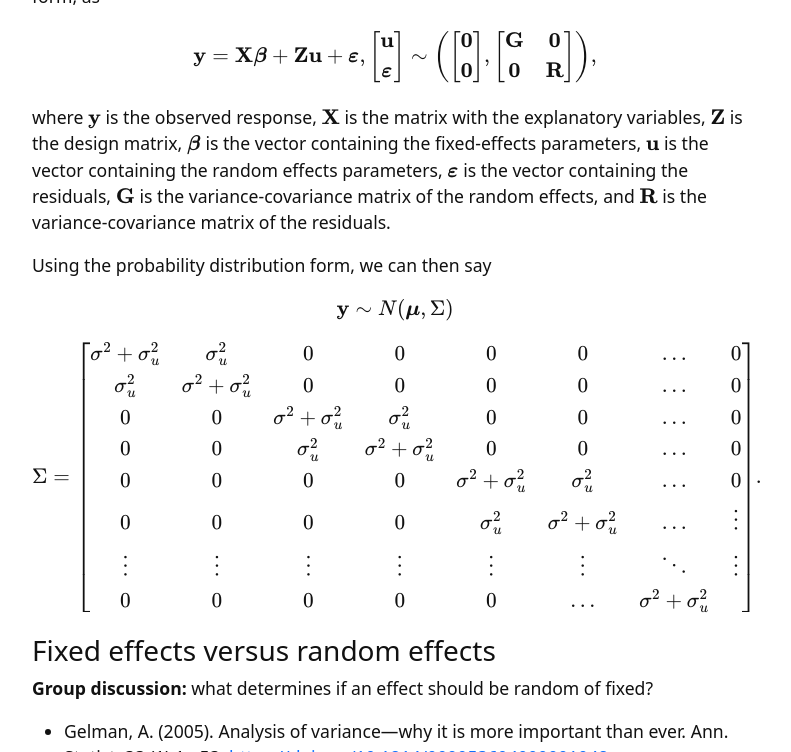
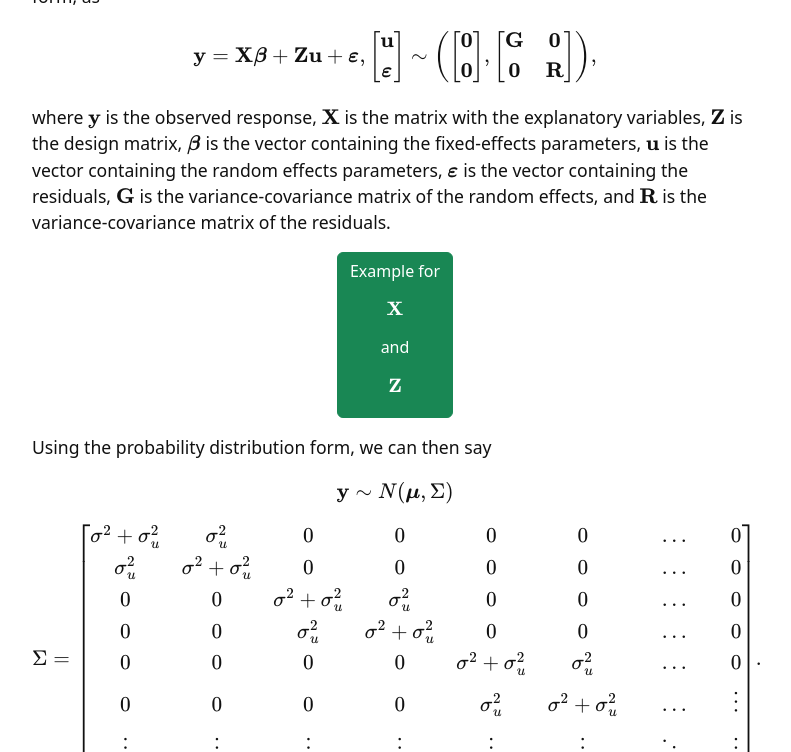
Before and after one commit to jlacasa/mixed-models-spring25, a Jekyll site: the page built from content/1-intro.md, in a window 1280 px wide and 900 px high, scrolled down 8048 px, cut to the strip 0-752 px from the top of the window. Shown: the whole strip, without its empty margins (245-1036 px from the left). Built offline with Jekyll 4.4.1, drawn with Linux system fonts in a browser that asks for light colours; formulas are drawn with MathJax 3; some of the changed lines change nothing that is shown.

Commit message:
try out button

```diff
--- a/content/1-intro.md
+++ b/content/1-intro.md
@@ -246,6 +246,28 @@ $$\boldsymbol{\varepsilon}$$ is the vector containing the residuals,
 $$\mathbf{G}$$ is the variance-covariance matrix of the random effects,
 and $$\mathbf{R}$$ is the variance-covariance matrix of the residuals.
 
+{% include modal.html button="Example for $$\mathbf{X}$$ and $$\mathbf{Z}$$" color="success"
+title="Example for $$\mathbf{X}$$ and $$\mathbf{Z}$$"
+text="Let's focus on the first 10 observations of apple diameter. $$\mathbf{X} = \begin{bmatrix} 1 & 3 \\
+1 & 3 \\
+1 & 3 \\
+1 & 3 \\
+1 & 3 \\
+1 & 6 \\
+1 & 6 \\
+1 & 6 \\
+1 & 6 \\
+1 & 6 \end{bmatrix}$$, $$\mathbf{Z} = \begin{bmatrix} 1 & 0 & 0 & 0 & 0 \\
+0 & 1 & 0 & 0 & 0 \\
+0 & 0 & 1 & 0 & 0 \\
+0 & 0 & 0 & 1 & 0 \\
+0 & 0 & 0 & 0 & 1 \\
+1 & 0 & 0 & 0 & 0 \\
+0 & 1 & 0 & 0 & 0 \\
+0 & 0 & 1 & 0 & 0 \\
+0 & 0 & 0 & 1 & 0 \\
+0 & 0 & 0 & 0 & 1 \end{bmatrix}$$"  %}
+
 Using the probability distribution form, we can then say
 
 $$\mathbf{y} \sim N(\boldsymbol{\mu}, \Sigma)$$
```
